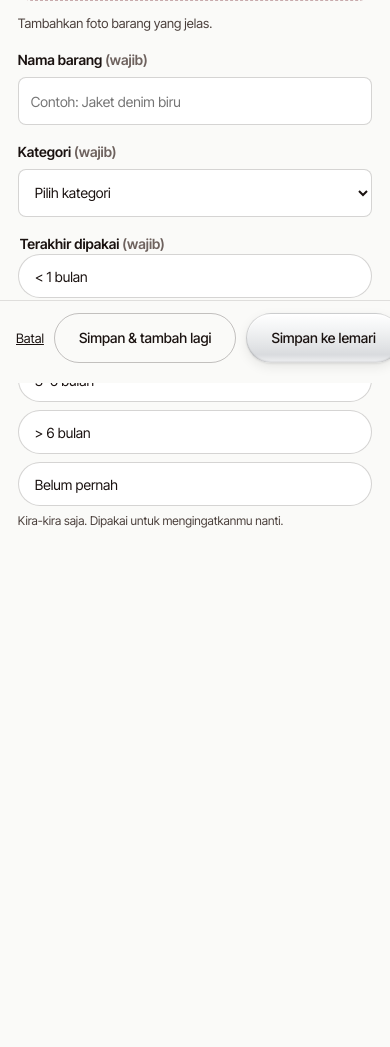
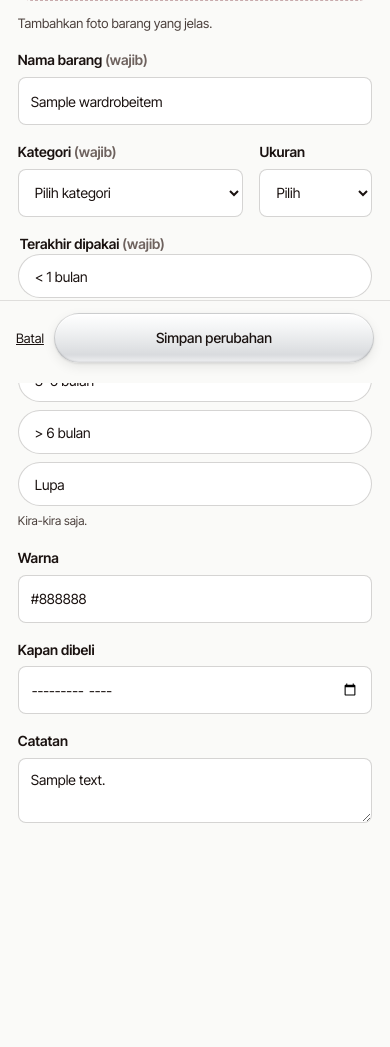
Before and after one commit to PBP-D-Kelompok-6/sayangin, a Django app: page /lemari/tambah-barang/?edit=1 in a window 390 px wide. Shown: the part 461-1508 px from the top of the page. Before the commit the page ends 989 px from the top, so only its background shows below. Run offline with Django 5.2, Linux system fonts and the light colour scheme; a user stored in the database is signed in; tables that the repository leaves empty hold one stand-in row (values such as "Sample post"); some web fonts are replaced.

Commit message:
feat: Added details page.

```diff
--- a/lemari/models.py
+++ b/lemari/models.py
@@ -41,7 +41,11 @@ class WardrobeItem(models.Model):
     owner = models.ForeignKey(User, null=True, blank=True, on_delete=models.SET_NULL)
     name = models.CharField(max_length=160)
     category = models.CharField(max_length=80)
+    size = models.CharField(max_length=40, blank=True)
     last_used = models.CharField(max_length=40)
+    color = models.CharField(max_length=80, blank=True)
+    purchased_at = models.CharField(max_length=40, blank=True)
+    notes = models.TextField(blank=True)
     photo = models.FileField(upload_to="lemari/wardrobe/", blank=True, null=True)
     created_at = models.DateTimeField(auto_now_add=True)
 
--- a/lemari/templates/lemari/tambah_barang.html
+++ b/lemari/templates/lemari/tambah_barang.html
@@ -1,27 +1,29 @@
 {% extends 'lemari/base.html' %}
 {% load static %}
-{% block title %}Tambah barang{% endblock %}
+{% block title %}{% if item %}Ubah barang{% else %}Tambah barang{% endif %}{% endblock %}
 {% block body %}
 <div class="page has-sticky-actions">
   {% include 'lemari/_site_header.html' %}
-  <header class="app-bar app-bar--back only-mobile"><a class="icon-btn" href="{% url 'lemari:index' %}" aria-label="Kembali ke lemari">←</a><h1 class="app-bar__title">Tambah <em>barang</em></h1></header>
+  <header class="app-bar app-bar--back only-mobile"><a class="icon-btn" href="{% if item %}{% url 'lemari:detail_barang' item.pk %}{% else %}{% url 'lemari:index' %}{% endif %}" aria-label="Kembali">←</a><h1 class="app-bar__title">{% if item %}Ubah{% else %}Tambah{% endif %} <em>barang</em></h1></header>
   <main class="page__main container sell add-page" id="konten">
     <nav class="breadcrumb text-sm only-desktop" aria-label="Breadcrumb"><a href="{% url 'lemari:index' %}">Lemari Digital</a> / Tambah barang</nav>
-    <div class="sell__head only-desktop"><h1 class="page-title">Tambah <em>barang</em></h1><span class="text-soft">Cukup isi detail barang yang ingin kamu simpan.</span></div>
+    <div class="sell__head only-desktop"><h1 class="page-title">{% if item %}Ubah <em>barang</em>{% else %}Tambah <em>barang</em>{% endif %}</h1><span class="text-soft">Cukup isi detail barang yang ingin kamu simpan.</span></div>
     <p class="text-soft only-mobile">Cukup isi detail barang yang ingin kamu simpan.</p>
     {% if messages %}{% for message in messages %}<div class="toast" role="status"><span class="toast__text">{{ message }}</span></div>{% endfor %}{% endif %}
     {% if errors %}<div class="alert" role="alert"><span class="alert-icon" aria-hidden="true">!</span><span>{{ errors }}</span></div>{% endif %}
     <form id="add-item-form" class="sell__grid" method="post" enctype="multipart/form-data">
-      {% csrf_token %}
+      {% csrf_token %}{% if item %}<input type="hidden" name="edit_item" value="{{ item.pk }}">{% endif %}
       <div class="sell-photos">
-        <label class="dropzone sell-photos__main add-page__photo" for="photo-input"><input id="photo-input" class="visually-hidden" type="file" name="foto" accept="image/*" required><span id="photo-empty">+ Foto barang</span><img id="photo-preview" hidden alt="Pratinjau foto barang"></label>
+        <label class="dropzone sell-photos__main add-page__photo" for="photo-input"><input id="photo-input" class="visually-hidden" type="file" name="foto" accept="image/*" {% if not item %}required{% endif %}><span id="photo-empty"{% if item and item.photo %} hidden{% endif %}>+ Foto barang</span><img id="photo-preview"{% if not item or not item.photo %} hidden{% endif %}{% if item and item.photo %} src="{% url 'lemari:wardrobe_photo' item.pk %}"{% endif %} alt="Pratinjau foto barang"></label>
         <span class="text-sm text-soft">Tambahkan foto barang yang jelas.</span>
       </div>
       <div class="sell-form stack" style="--stack-gap: 16px">
         <label class="field"><span class="field__label">Nama barang <span class="text-muted">(wajib)</span></span><input class="input" type="text" name="nama" value="{{ values.name|default:'' }}" placeholder="Contoh: Jaket denim biru" required></label>
-        <label class="field"><span class="field__label">Kategori <span class="text-muted">(wajib)</span></span><select class="select" name="kategori" required><option value="">Pilih kategori</option><option {% if values.category == 'Pakaian' %}selected{% endif %}>Pakaian</option><option {% if values.category == 'Sepatu' %}selected{% endif %}>Sepatu</option><option {% if values.category == 'Aksesori' %}selected{% endif %}>Aksesori</option><option {% if values.category == 'Buku' %}selected{% endif %}>Buku</option><option {% if values.category == 'Elektronik' %}selected{% endif %}>Elektronik</option><option {% if values.category == 'Lainnya' %}selected{% endif %}>Lainnya</option></select></label>
-        <fieldset class="field"><legend class="field__label">Terakhir dipakai <span class="text-muted">(wajib)</span></legend><div class="sell-form__cond"><label><input class="visually-hidden" type="radio" name="terakhir_dipakai" value="Kurang dari 1 bulan" {% if values.last_used == 'Kurang dari 1 bulan' %}checked{% endif %}><span class="chip chip--lg">&lt; 1 bulan</span></label><label><input class="visually-hidden" type="radio" name="terakhir_dipakai" value="1–3 bulan lalu" {% if values.last_used == '1–3 bulan lalu' %}checked{% endif %}><span class="chip chip--lg">1–3 bulan</span></label><label><input class="visually-hidden" type="radio" name="terakhir_dipakai" value="3–6 bulan lalu" {% if values.last_used == '3–6 bulan lalu' %}checked{% endif %}><span class="chip chip--lg">3–6 bulan</span></label><label><input class="visually-hidden" type="radio" name="terakhir_dipakai" value="Lebih dari 6 bulan" {% if values.last_used == 'Lebih dari 6 bulan' %}checked{% endif %}><span class="chip chip--lg">&gt; 6 bulan</span></label><label><input class="visually-hidden" type="radio" name="terakhir_dipakai" value="Belum pernah dipakai" {% if values.last_used == 'Belum pernah dipakai' %}checked{% endif %}><span class="chip chip--lg">Belum pernah</span></label></div><span class="field__hint">Kira-kira saja. Dipakai untuk mengingatkanmu nanti.</span></fieldset>
-        <div class="form-actions sell-form__actions"><a class="text-sm" href="{% url 'lemari:index' %}">Batal</a><span class="row" style="--row-gap: 10px"><button class="btn btn--outline btn--lg" name="action" value="save_add" type="submit">Simpan &amp; tambah lagi</button><button class="btn btn--primary btn--lg" name="action" value="save" type="submit">Simpan ke lemari</button></span></div>
+        <div class="form-row form-row--2-1"><label class="field"><span class="field__label">Kategori <span class="text-muted">(wajib)</span></span><select class="select" name="kategori" required><option value="">Pilih kategori</option><option {% if values.category == 'Pakaian · Luaran' %}selected{% endif %}>Pakaian · Luaran</option><option {% if values.category == 'Pakaian' %}selected{% endif %}>Pakaian</option><option {% if values.category == 'Sepatu' %}selected{% endif %}>Sepatu</option><option {% if values.category == 'Aksesori' %}selected{% endif %}>Aksesori</option><option {% if values.category == 'Buku' %}selected{% endif %}>Buku</option><option {% if values.category == 'Elektronik' %}selected{% endif %}>Elektronik</option><option {% if values.category == 'Lainnya' %}selected{% endif %}>Lainnya</option></select></label><label class="field"><span class="field__label">Ukuran</span><select class="select" name="ukuran"><option value="">Pilih</option><option {% if values.size == 'XS' %}selected{% endif %}>XS</option><option {% if values.size == 'S' %}selected{% endif %}>S</option><option {% if values.size == 'M' %}selected{% endif %}>M</option><option {% if values.size == 'L' %}selected{% endif %}>L</option><option {% if values.size == 'XL' %}selected{% endif %}>XL</option><option {% if values.size == 'All size' %}selected{% endif %}>All size</option></select></label></div>
+        <fieldset class="field"><legend class="field__label">Terakhir dipakai <span class="text-muted">(wajib)</span></legend><div class="sell-form__cond"><label><input class="visually-hidden" type="radio" name="terakhir_dipakai" value="Kurang dari 1 bulan" {% if values.last_used == 'Kurang dari 1 bulan' %}checked{% endif %}><span class="chip chip--lg">&lt; 1 bulan</span></label><label><input class="visually-hidden" type="radio" name="terakhir_dipakai" value="1–3 bulan lalu" {% if values.last_used == '1–3 bulan lalu' %}checked{% endif %}><span class="chip chip--lg">1–3 bulan</span></label><label><input class="visually-hidden" type="radio" name="terakhir_dipakai" value="3–6 bulan lalu" {% if values.last_used == '3–6 bulan lalu' %}checked{% endif %}><span class="chip chip--lg">3–6 bulan</span></label><label><input class="visually-hidden" type="radio" name="terakhir_dipakai" value="Lebih dari 6 bulan" {% if values.last_used == 'Lebih dari 6 bulan' %}checked{% endif %}><span class="chip chip--lg">&gt; 6 bulan</span></label><label><input class="visually-hidden" type="radio" name="terakhir_dipakai" value="Lupa" {% if values.last_used == 'Lupa' %}checked{% endif %}><span class="chip chip--lg">Lupa</span></label></div><span class="field__hint">Kira-kira saja.</span></fieldset>
+        <div class="form-row"><label class="field"><span class="field__label">Warna</span><input class="input" type="text" name="warna" value="{{ values.color|default:'' }}" placeholder="Contoh: abu tua"></label><label class="field"><span class="field__label">Kapan dibeli</span><input class="input" type="month" name="kapan_dibeli" value="{{ values.purchased_at|default:'' }}"></label></div>
+        <label class="field"><span class="field__label">Catatan</span><textarea class="textarea" name="catatan" rows="2" placeholder="Contoh: kancing kedua sedikit longgar">{{ values.notes|default:'' }}</textarea></label>
+        <div class="form-actions sell-form__actions"><a class="text-sm" href="{% if item %}{% url 'lemari:detail_barang' item.pk %}{% else %}{% url 'lemari:index' %}{% endif %}">Batal</a><span class="row" style="--row-gap: 10px">{% if not item %}<button class="btn btn--outline btn--lg" name="action" value="save_add" type="submit">Simpan &amp; tambah lagi</button>{% endif %}<button class="btn btn--primary btn--lg" name="action" value="save" type="submit">{% if item %}Simpan perubahan{% else %}Simpan ke lemari{% endif %}</button></span></div>
       </div>
     </form>
   </main>
--- a/lemari/urls.py
+++ b/lemari/urls.py
@@ -8,6 +8,7 @@ urlpatterns = [
     path("kosong/", views.kosong, name="kosong"),
     path("mulai/", views.awal, name="awal"),
     path("tambah-barang/", views.tambah_barang, name="tambah_barang"),
+    path("detail-barang/<int:item_id>/", views.detail_barang, name="detail_barang"),
     path("foto/<int:item_id>/", views.wardrobe_photo, name="wardrobe_photo"),
     path("hapus/<int:item_id>/", views.hapus_item, name="hapus_item"),
     path("jual/", views.jual, name="jual"),
--- a/lemari/views.py
+++ b/lemari/views.py
@@ -5,6 +5,7 @@ from django.shortcuts import get_object_or_404, redirect, render
 from .models import ListingPhoto, SaleListing, WardrobeItem
 from django.contrib.auth.decorators import login_required
 from django.shortcuts import render
+from datetime import datetime
 
 
 @login_required(login_url="/login/")
@@ -102,32 +103,66 @@ def awal(request):
 
 @login_required(login_url="/login/")
 def tambah_barang(request):
+    edit_id = request.POST.get("edit_item") or request.GET.get("edit")
+    item = get_object_or_404(WardrobeItem, pk=edit_id, owner=request.user) if edit_id else None
     if request.method == "POST":
         name = request.POST.get("nama", "").strip()
         category = request.POST.get("kategori", "").strip()
+        size = request.POST.get("ukuran", "").strip()
         last_used = request.POST.get("terakhir_dipakai", "").strip()
+        color = request.POST.get("warna", "").strip()
+        purchased_at = request.POST.get("kapan_dibeli", "").strip()
+        notes = request.POST.get("catatan", "").strip()
         photo = request.FILES.get("foto")
-        if not name or not category or not last_used or not photo:
+        if not name or not category or not last_used or (not item and not photo):
             return render(
                 request,
                 "lemari/tambah_barang.html",
                 {
                     "errors": "Lengkapi foto, nama barang, kategori, dan terakhir dipakai.",
-                    "values": {"name": name, "category": category, "last_used": last_used},
+                    "values": {"name": name, "category": category, "size": size, "last_used": last_used, "color": color, "purchased_at": purchased_at, "notes": notes},
+                    "item": item,
                 },
             )
-        WardrobeItem.objects.create(
-            owner=request.user,
-            name=name,
-            category=category,
-            last_used=last_used,
-            photo=photo,
-        )
+        if item:
+            item.name, item.category, item.size = name, category, size
+            item.last_used, item.color = last_used, color
+            item.purchased_at, item.notes = purchased_at, notes
+            if photo:
+                item.photo = photo
+            item.save()
+        else:
+            item = WardrobeItem.objects.create(owner=request.user, name=name, category=category, size=size, last_used=last_used, color=color, purchased_at=purchased_at, notes=notes, photo=photo)
+        if edit_id:
+            return redirect("lemari:detail_barang", item_id=item.pk)
         if request.POST.get("action") == "save_add":
             messages.success(request, f"{name} berhasil ditambahkan ke lemarimu.")
             return redirect("lemari:tambah_barang")
         return redirect("lemari:index")
-    return render(request, "lemari/tambah_barang.html")
+    values = {
+        "name": item.name if item else "",
+        "category": item.category if item else "",
+        "size": item.size if item else "",
+        "last_used": item.last_used if item else "",
+        "color": item.color if item else "",
+        "purchased_at": item.purchased_at if item else "",
+        "notes": item.notes if item else "",
+    }
+    return render(request, "lemari/tambah_barang.html", {"item": item, "values": values})
+
+
+@login_required(login_url="/login/")
+def detail_barang(request, item_id):
+    item = get_object_or_404(WardrobeItem, pk=item_id, owner=request.user)
+    month_name = ""
+    if item.purchased_at:
+        try:
+            purchased_date = datetime.strptime(item.purchased_at, "%Y-%m")
+            months = ("Januari", "Februari", "Maret", "April", "Mei", "Juni", "Juli", "Agustus", "September", "Oktober", "November", "Desember")
+            month_name = f"{months[purchased_date.month - 1]} {purchased_date.year}"
+        except ValueError:
+            month_name = item.purchased_at
+    return render(request, "lemari/detail_barang.html", {"item": item, "purchased_label": month_name})
 
 
 @login_required(login_url="/login/")
@@ -224,7 +259,9 @@ def jual(request):
         "size": listing.size if listing else "M",
         "condition": listing.condition if listing else "terawat",
         "condition_notes": (
-            listing.condition_notes if listing else "Kancing kedua sedikit longgar."
+            listing.condition_notes
+            if listing
+            else (source_item.notes if source_item and source_item.notes else "")
         ),
         "price": listing.price if listing else "",
         "weight": listing.weight if listing else 800,
```
Also changed, not shown: lemari/static/lemari/css/lemari.css (+45 -0 lines), lemari/templates/lemari/detail_barang.html (added, +23 -0 lines), lemari/templates/lemari/index.html (+1 -10 lines), lemari/migrations/0006_wardrobeitem_details.py (added), lemari/migrations/0007_alter_salelisting_shipped_from.py (added).
